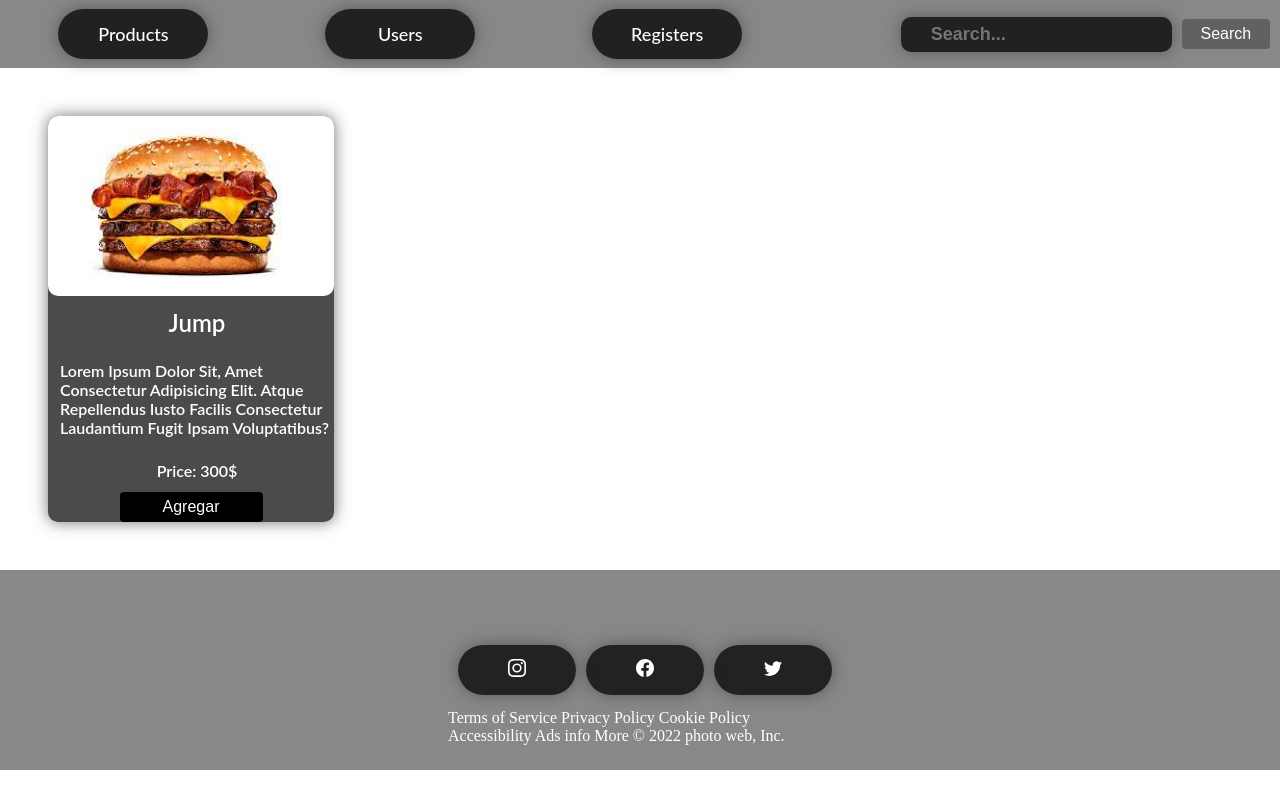
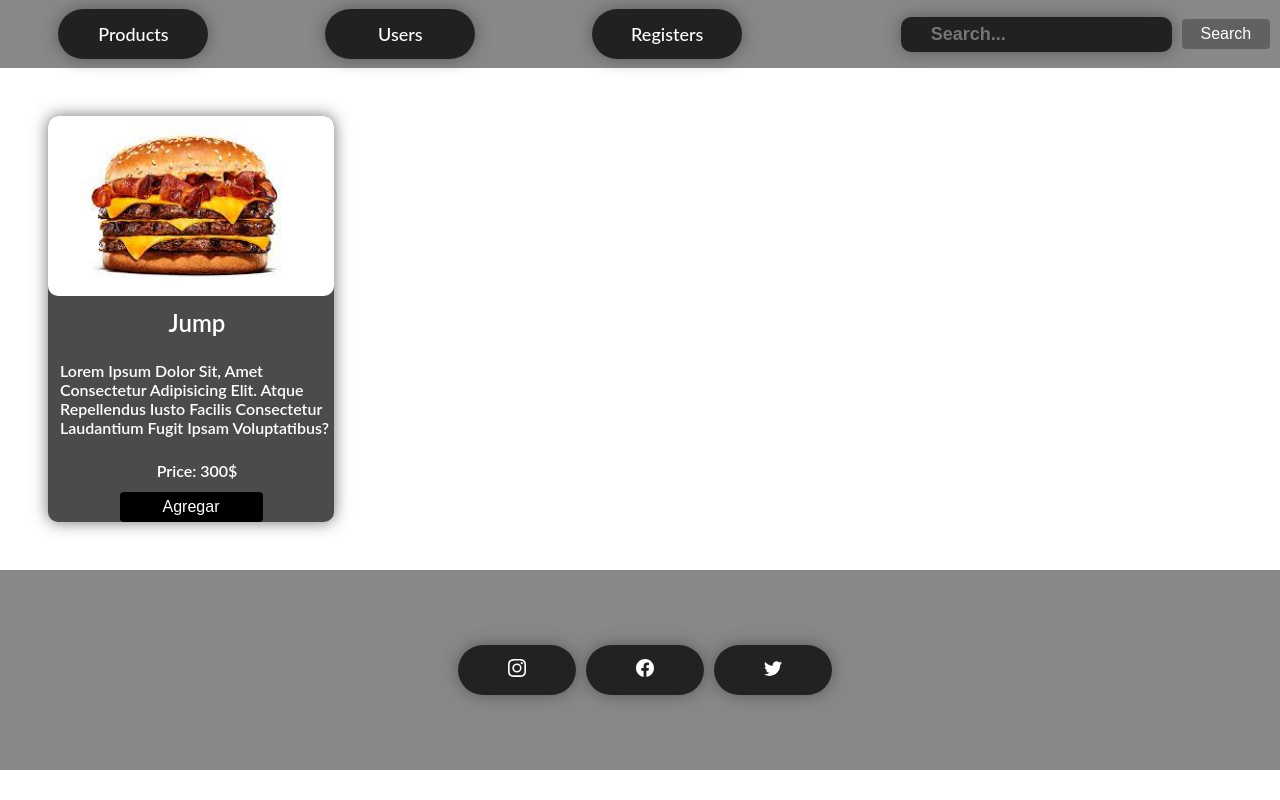
Before and after one commit to Matuzay32/docker-compose-mongoose-node-front, a React (Create React App) app: page / in a window 1280 px wide. Built offline with nearby package versions, Linux system fonts and the light colour scheme.

Commit message:
terminando todo el footer

```diff
--- a/src/components/App.jsx
+++ b/src/components/App.jsx
@@ -3,15 +3,16 @@ import Header from "./Header";
 import { intialLinksHeader, intialLinksFooter } from "../helpers/constantes";
 import Cards from "./Cards";
 import Footer from "./Footer";
+import Container from "./Container";
 
 export default function App() {
   const [linksHeader, setlinksHeader] = useState(intialLinksHeader);
-  const [linksFooter, setlinksFooter] = useState(intialLinksHeader);
+  const [linksFooter, setlinksFooter] = useState(intialLinksFooter);
   return (
     <>
-      <Header links={linksHeader}></Header>
-      <Cards>Cards</Cards>
-      <Footer links={intialLinksFooter}>Footer</Footer>
+      <Container linksHeader={linksHeader} linksFooter={linksFooter}>
+        <Cards></Cards>
+      </Container>
     </>
   );
 }
--- /dev/null
+++ b/src/components/Container.jsx
@@ -0,0 +1,13 @@
+import React, { Fragment } from "react";
+import Footer from "./Footer";
+import Header from "./Header";
+
+export default function Container({ children, linksHeader, linksFooter }) {
+  return (
+    <Fragment>
+      <Header links={linksHeader}></Header>
+      {children}
+      <Footer links={linksFooter}></Footer>
+    </Fragment>
+  );
+}
--- a/src/styles/App.css
+++ b/src/styles/App.css
@@ -236,12 +236,11 @@ h4 {
 footer {
   width: 100%;
   height: 200px;
+  margin-bottom: 0;
   background-color: var(--footerfooterBg);
   display: flex;
-  backdrop-filter: blur(10px);
   justify-content: center;
   align-items: center;
-  overflow: hidden;
 }
 footer > ul {
   width: 30%;
```
